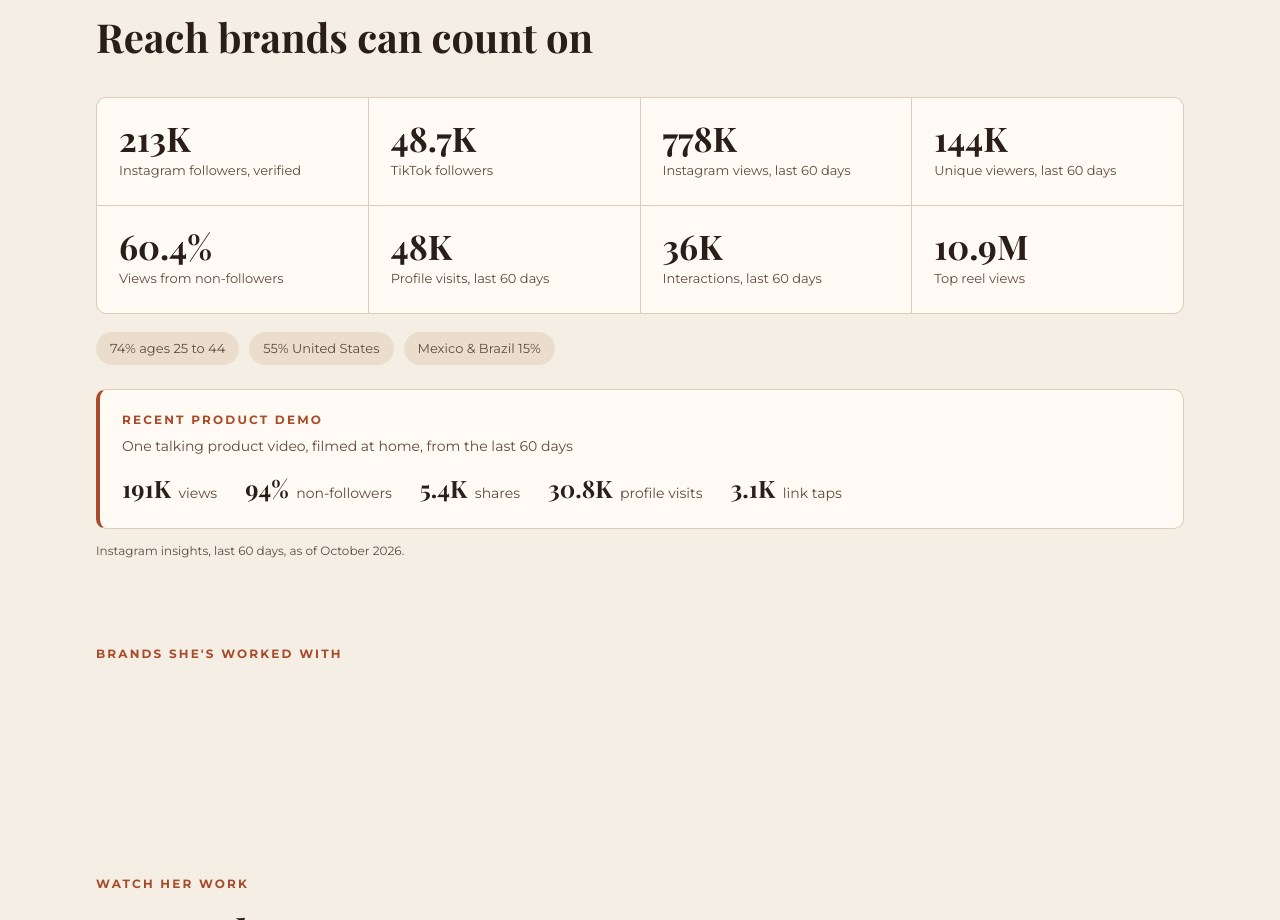
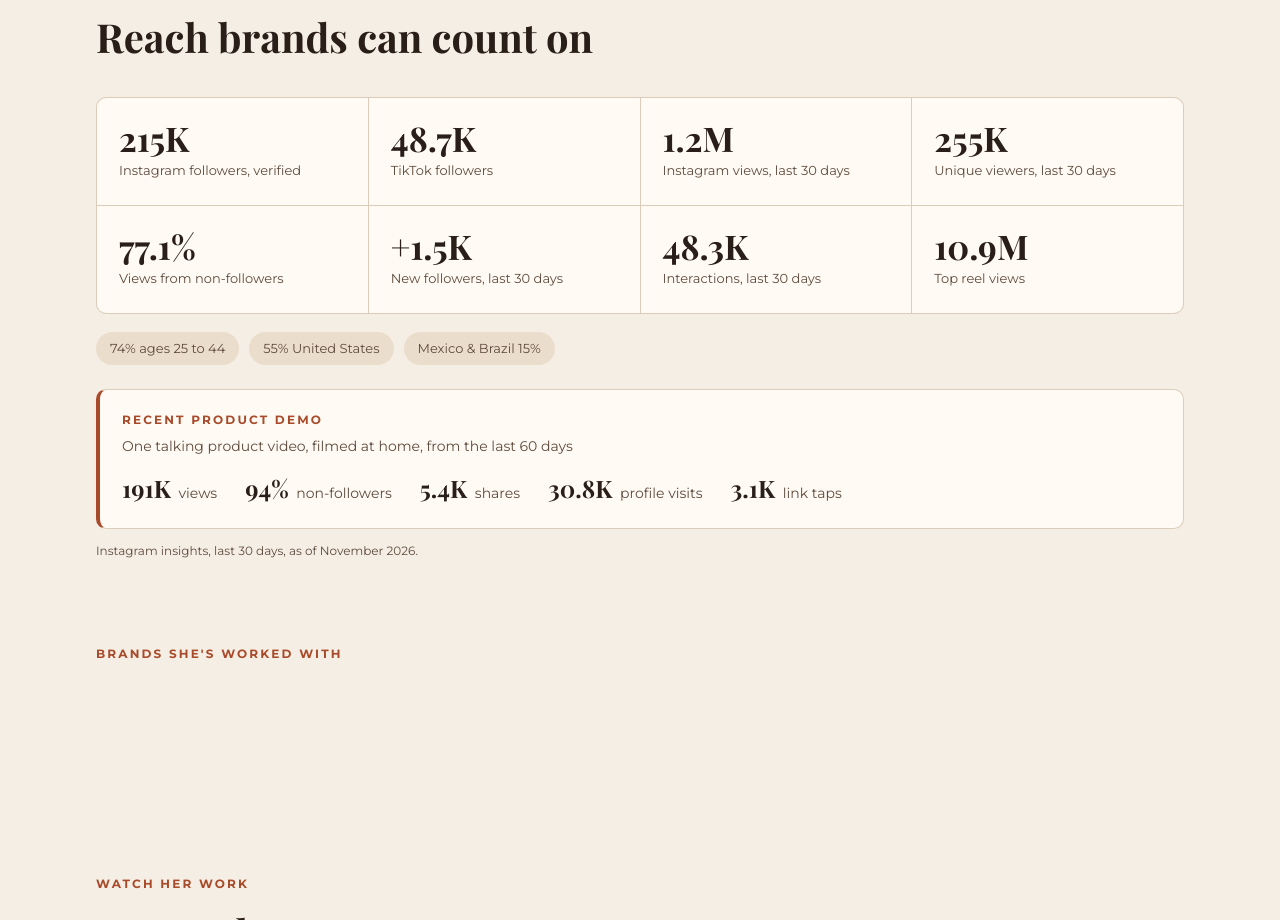
Before and after one commit to eauco-mads/lwlsn, a plain HTML site: page public/index.html in a window 1280 px wide. Shown: the part 2101-3021 px from the top of the page. Drawn offline with nearby package versions, Linux system fonts and the light colour scheme; a web font is replaced by a local one.

Commit message:
Update Instagram stats to November 2026
Co-Authored-By: Claude Opus 5.5 <noreply@anthropic.com>
Claude-Session: https://claude.ai/code/session_01KXGaywAioAYEWo7ZqNSWup

```diff
--- a/public/index.html
+++ b/public/index.html
@@ -156,18 +156,18 @@ footer{border-top:1px solid var(--line);padding-block:28px;color:var(--muted);fo
   <div class="eyebrow">By the numbers</div>
   <h2>Reach brands can count on</h2>
   <div class="stats">
-    <div class="stat"><b>213K</b><span>Instagram followers, verified</span></div>
+    <div class="stat"><b>215K</b><span>Instagram followers, verified</span></div>
     <div class="stat"><b>48.7K</b><span>TikTok followers</span></div>
-    <div class="stat"><b>778K</b><span>Instagram views, last 60 days</span></div>
-    <div class="stat"><b>144K</b><span>Unique viewers, last 60 days</span></div>
-    <div class="stat"><b>60.4%</b><span>Views from non-followers</span></div>
-    <div class="stat"><b>48K</b><span>Profile visits, last 60 days</span></div>
-    <div class="stat"><b>36K</b><span>Interactions, last 60 days</span></div>
+    <div class="stat"><b>1.2M</b><span>Instagram views, last 30 days</span></div>
+    <div class="stat"><b>255K</b><span>Unique viewers, last 30 days</span></div>
+    <div class="stat"><b>77.1%</b><span>Views from non-followers</span></div>
+    <div class="stat"><b>+1.5K</b><span>New followers, last 30 days</span></div>
+    <div class="stat"><b>48.3K</b><span>Interactions, last 30 days</span></div>
     <div class="stat"><b>10.9M</b><span>Top reel views</span></div>
   </div>
   <div class="aud"><span class="pill">74% ages 25 to 44</span><span class="pill">55% United States</span><span class="pill">Mexico &amp; Brazil 15%</span></div>
   <div class="spot"><div class="eyebrow">Recent product demo</div><p>One talking product video, filmed at home, from the last 60 days</p><div class="spotnums"><span><b>191K</b> views</span><span><b>94%</b> non-followers</span><span><b>5.4K</b> shares</span><span><b>30.8K</b> profile visits</span><span><b>3.1K</b> link taps</span></div></div>
-  <p class="small" style="margin-top:12px">Instagram insights, last 60 days, as of October 2026.</p>
+  <p class="small" style="margin-top:12px">Instagram insights, last 30 days, as of November 2026.</p>
 </div></section>
 
 <section id="trusted" style="padding-top:0"><div class="wrap">
```
